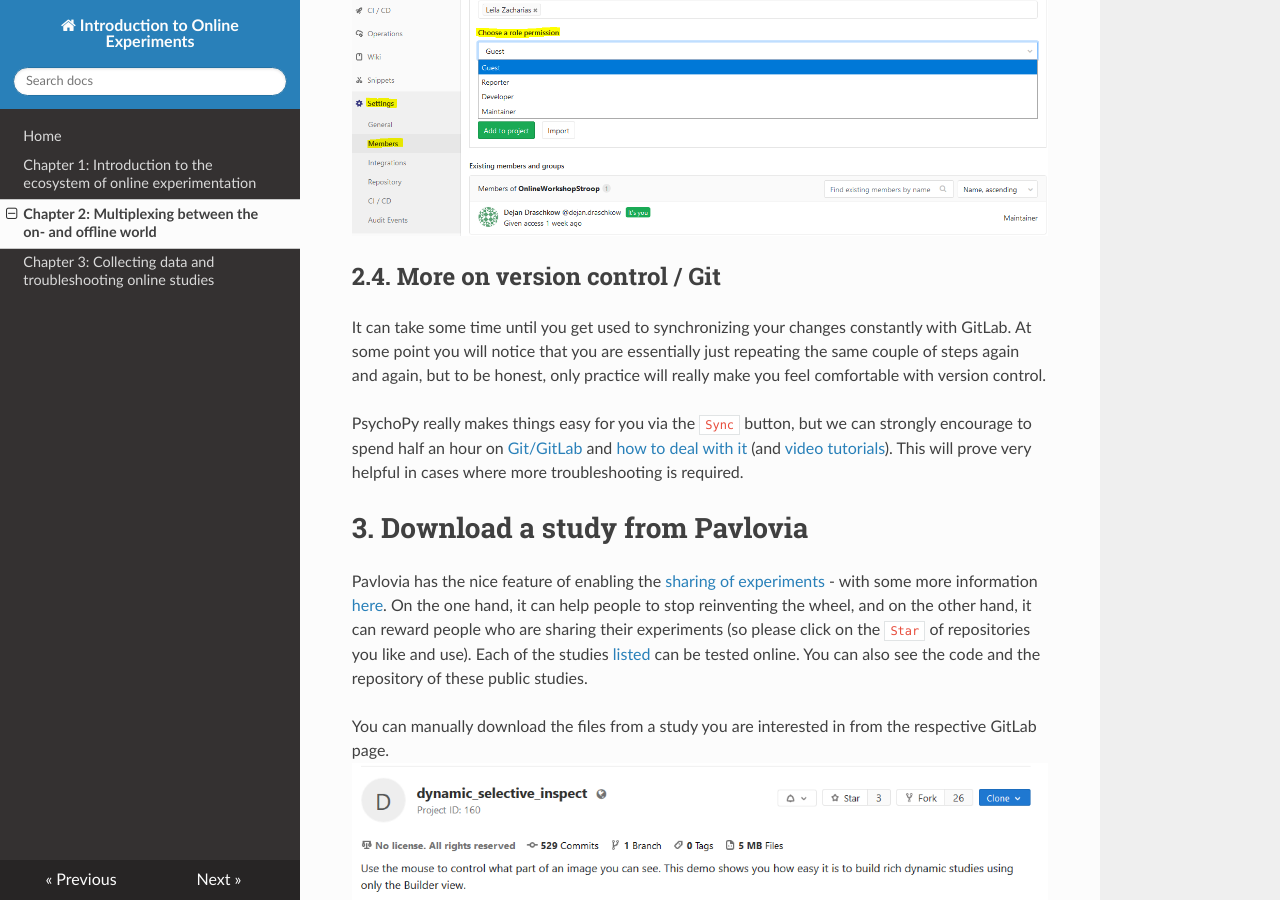
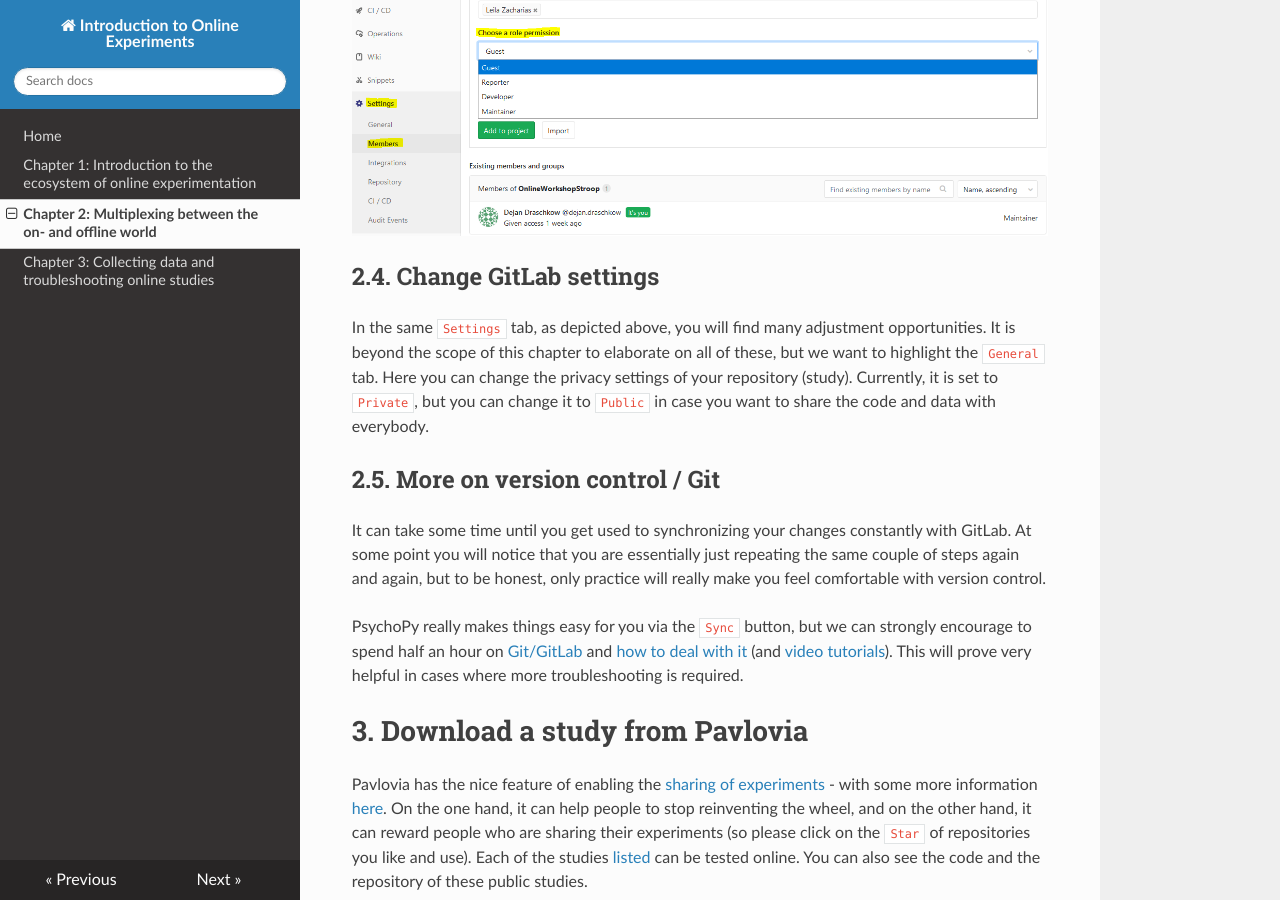
Before and after one commit to onlinews/online_ws, an MkDocs documentation site: the page built from docs/Ch_2_RunFirstStudy.md, in a window 1280 px wide and 900 px high, scrolled down 6844 px. Built offline with MkDocs 1.6.1, drawn with Linux system fonts in a browser that asks for light colours; nearby versions of some CDN libraries.

Commit message:
git settings

````diff
--- a/docs/Ch_2_RunFirstStudy.html
+++ b/docs/Ch_2_RunFirstStudy.html
@@ -77,7 +77,9 @@
 <p>Maybe you want to work on this experiment with a colleague. Or at least make the data accessible to collaborators. You can easily add collaborators to your repository/study.
 All you need to do is <a href="https://online-ws.readthedocs.io/en/latest/Ch_2_RunFirstStudy/#2-editing-and-syncing-your-experiment">go to your repository on GitLab</a>, find the account of your colleague and decide on the specific access privileges you want to grant your collaborator.</p>
 <p><img src="./img/AddCollaborator.PNG" alt="AddCollaborator"></p>
-<h2 id="2-4-more-on-version-control-git">2.4. More on version control / Git</h2>
+<h2 id="2-4-change-gitlab-settings">2.4. Change GitLab settings</h2>
+<p>In the same <code>Settings</code> tab, as depicted above, you will find many adjustment opportunities. It is beyond the scope of this chapter to elaborate on all of these, but we want to highlight the <code>General</code> tab. Here you can change the privacy settings of your repository (study). Currently, it is set to <code>Private</code>, but you can change it to <code>Public</code> in case you want to share the code and data with everybody.</p>
+<h2 id="2-5-more-on-version-control-git">2.5. More on version control / Git</h2>
 <p>It can take some time until you get used to synchronizing your changes constantly with GitLab. At some point you will notice that you are essentially just repeating the same couple of steps again and again, but to be honest, only practice will really make you feel comfortable with version control.</p>
 <p>PsychoPy really makes things easy for you via the <code>Sync</code> button, but we can strongly encourage to spend half an hour on <a href="https://docs.gitlab.com/ee/gitlab-basics/">Git/GitLab</a> and <a href="https://gist.github.com/m-kyle/fb0f3e9edc369adfcac7">how to deal with it</a> (and <a href="https://www.youtube.com/watch?v=Jt4Z1vwtXT0">video tutorials</a>). This will prove very helpful in cases where more troubleshooting is required.</p>
 <h1 id="3-download-a-study-from-pavlovia">3. Download a study from Pavlovia</h1>
--- a/docs/Ch_2_RunFirstStudy.md
+++ b/docs/Ch_2_RunFirstStudy.md
@@ -73,7 +73,10 @@
 
 ![AddCollaborator](./img/AddCollaborator.PNG)
 
-## 2.4. More on version control / Git
+## 2.4. Change GitLab settings
+In the same `Settings` tab, as depicted above, you will find many adjustment opportunities. It is beyond the scope of this chapter to elaborate on all of these, but we want to highlight the ```General``` tab. Here you can change the privacy settings of your repository (study). Currently, it is set to `Private`, but you can change it to `Public` in case you want to share the code and data with everybody.
+
+## 2.5. More on version control / Git
 It can take some time until you get used to synchronizing your changes constantly with GitLab. At some point you will notice that you are essentially just repeating the same couple of steps again and again, but to be honest, only practice will really make you feel comfortable with version control.
 
 PsychoPy really makes things easy for you via the `Sync` button, but we can strongly encourage to spend half an hour on [Git/GitLab](https://docs.gitlab.com/ee/gitlab-basics/) and [how to deal with it](https://gist.github.com/m-kyle/fb0f3e9edc369adfcac7) (and [video tutorials](https://www.youtube.com/watch?v=Jt4Z1vwtXT0)). This will prove very helpful in cases where more troubleshooting is required.
````
